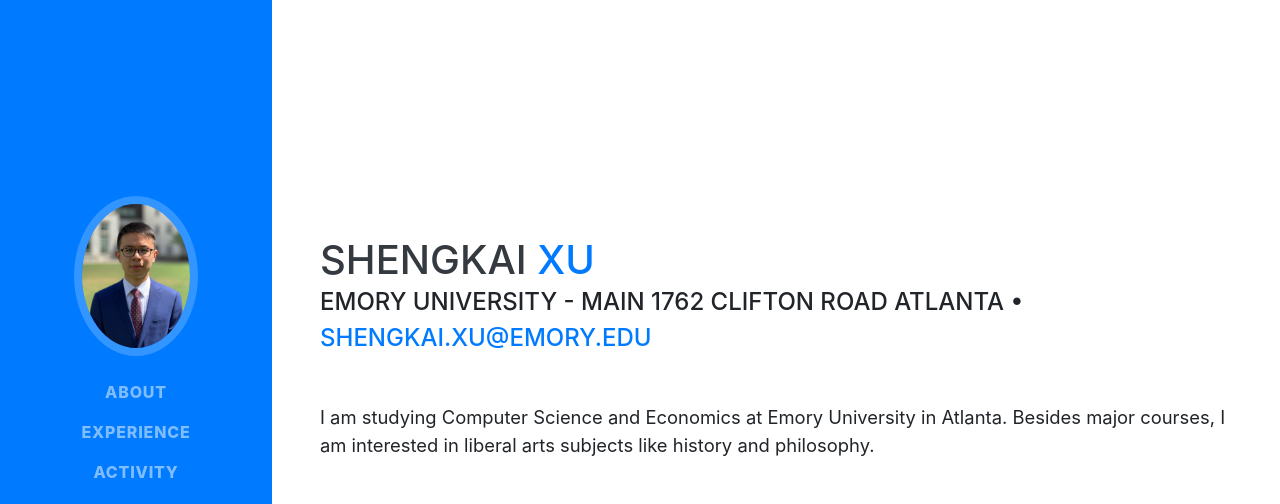
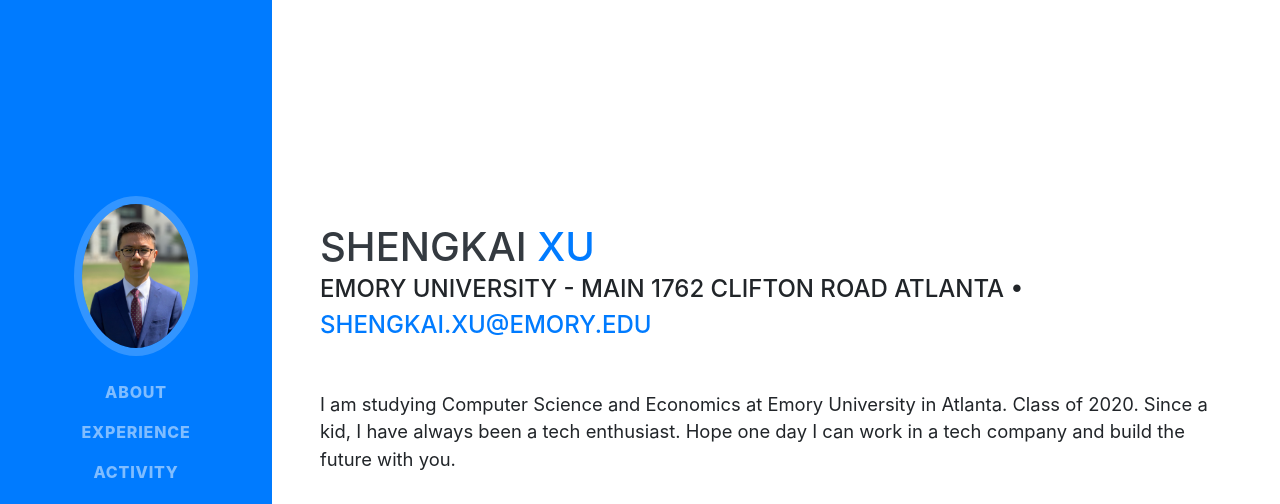
Before and after one commit to JackXu1999/jack-resume, a website with bundled scripts: page index.html in a window 1280 px wide. Shown: the top 504 px of the page. Built offline with nearby package versions, Linux system fonts and the light colour scheme; a web font is replaced by a local one.

Commit message:
updated README.md

```diff
--- a/index.html
+++ b/index.html
@@ -82,7 +82,7 @@
         <div class="subheading mb-5">Emory University - Main 1762 Clifton Road Atlanta •
           <a href="mailto:shengkai.xu@emory.edu">shengkai.xu@emory.edu</a>
         </div>
-        <p class="lead mb-5">I am studying Computer Science and Economics at Emory University in Atlanta. Besides major courses, I am interested in liberal arts subjects like history and philosophy.</p>
+        <p class="lead mb-5">I am studying Computer Science and Economics at Emory University in Atlanta. Class of 2020. Since a kid, I have always been a tech enthusiast. Hope one day I can work in a tech company and build the future with you.</p>
         <div class="social-icons">
           <a href="https://www.linkedin.com/in/shengkai-xu" target="_blank">
             <i class="fab fa-linkedin-in"></i>
```
